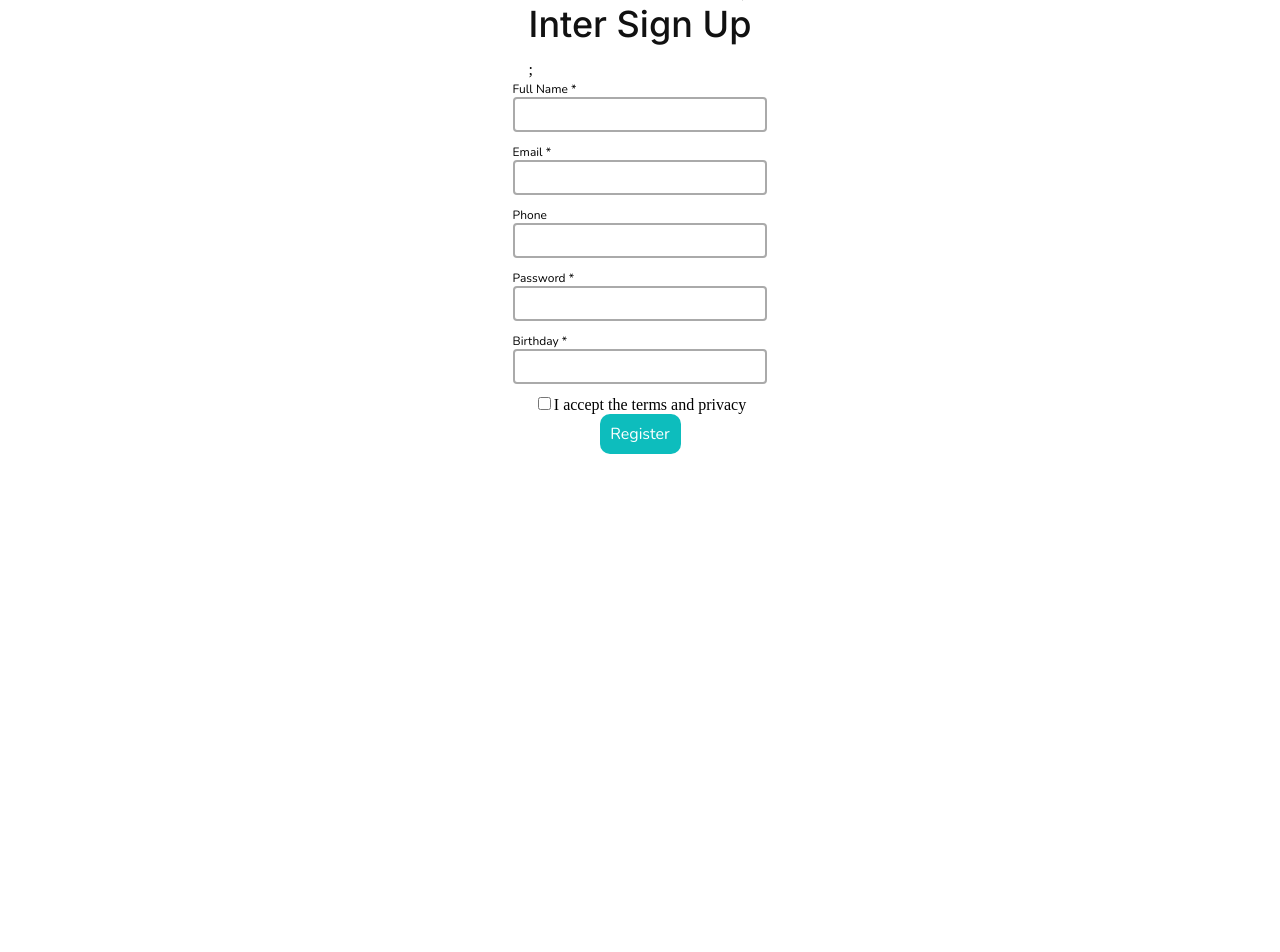
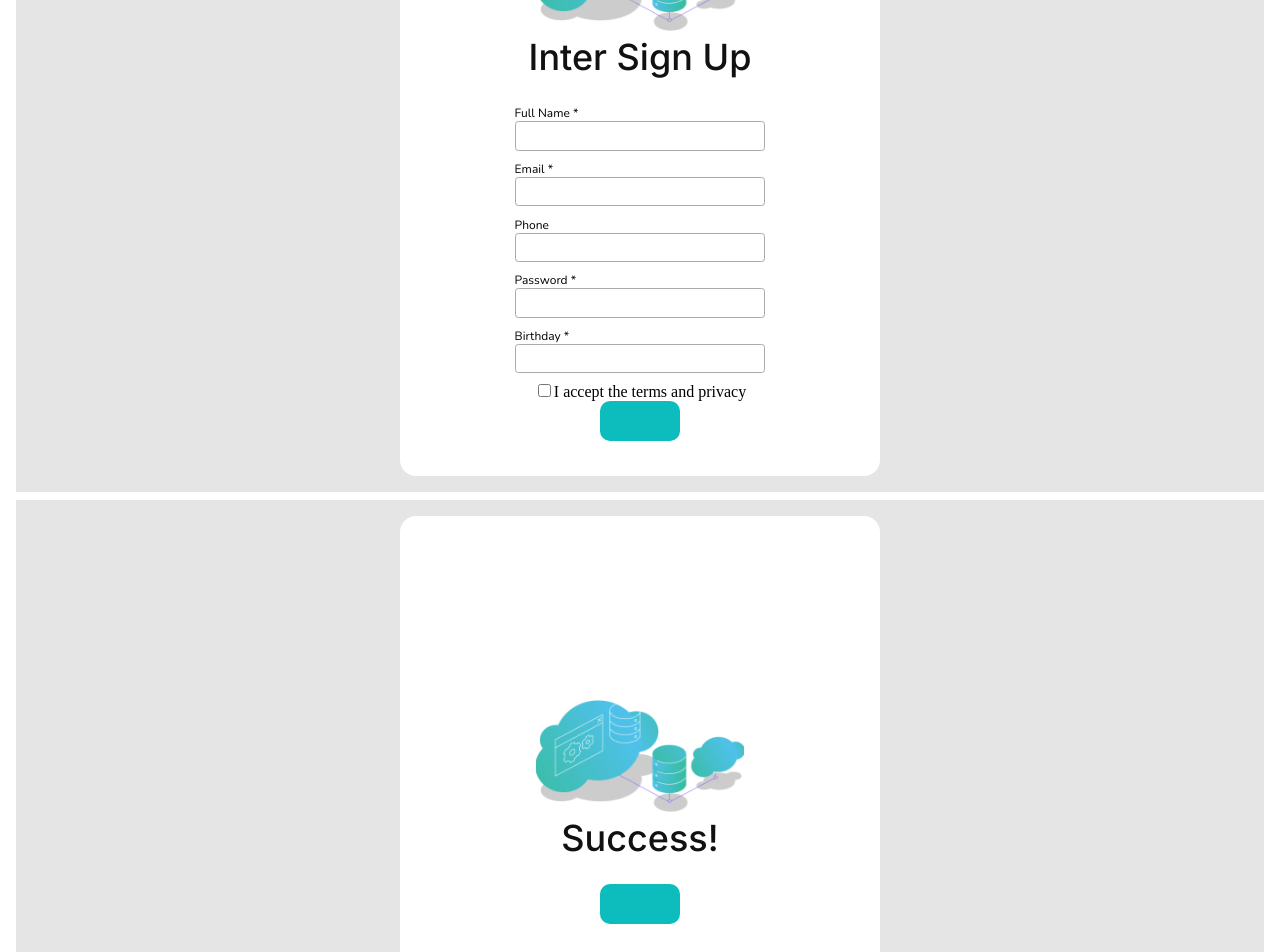
Before and after one commit to palomacha100/formchallengereact, a React (Create React App) app: page / in a window 1280 px wide. Shown: the part 140-1092 px from the top of the page. Before the commit the page ends 800 px from the top, so only its background shows below. Built offline with nearby package versions, Linux system fonts and the light colour scheme.

Commit message:
Feat: Updating components

```diff
--- a/src/App.js
+++ b/src/App.js
@@ -1,7 +1,12 @@
 import { Home } from './pages/Home/Home';
+import { Success } from './pages/Success/Success';
 
 export default function App() {
   return (
-    < Home />
+    <>
+      < Home />
+      <Success />
+    </>
+
   )
 }
--- a/src/components/Button/Button.jsx
+++ b/src/components/Button/Button.jsx
@@ -3,7 +3,7 @@ import { Button } from './styleButton';
 
 export function Confirm() {
     return (
-        <Button>Register</Button>
+        <Button />
 
     );
  }
--- a/src/components/Button/styleButton.js
+++ b/src/components/Button/styleButton.js
@@ -1,13 +1,13 @@
 import styled from 'styled-components';
 
 export const Button = styled.button`
-    width: 81px;
-    height: 40px;
+    width: 5em;
+    height: 2.5em;
     background: #0DBDBD;
     border-radius: 10px;
     border: none;
     font-family: 'Nunito';
-    font-size: 16px;
+    font-size: 1em;
     color: #FFFFFF;
     cursor: pointer;
 `;
--- a/src/components/Header/header.jsx
+++ b/src/components/Header/header.jsx
@@ -1,12 +1,11 @@
 import React from 'react';
-import { Image, Title } from './styleHeader';
-import imageTop from '../imageTop.png'
+import { Image } from './styleHeader';
+import imageTop from '../../assets/imageTop.png';
 
 export function Header() {
     return (
         <div>
-            <Image src={imageTop} />;
-            <Title>Inter Sign Up</Title>;
+            <Image src={imageTop} />
         </div>
 
     )
--- a/src/components/Header/styleHeader.js
+++ b/src/components/Header/styleHeader.js
@@ -1,15 +1,6 @@
 import styled from 'styled-components';
 
 export const Image = styled.img`
-    width: 213px;
-    height: 124px;
+    width: 13em;
+    height: 7em;
 `;
-
-export const Title = styled.h1`
-    font-family: 'Inter';
-    font-weight: 500;
-    font-size: 36px;
-    line-height: 24px;
-    color: #111111;
-    margin-top: 10px;
-`;
--- a/src/components/Inputs/Input.jsx
+++ b/src/components/Inputs/Input.jsx
@@ -15,7 +15,3 @@ export function Enter() {
         </div>
     )
 }
-
-
-
- export default Enter;
--- a/src/components/Inputs/styleInput.js
+++ b/src/components/Inputs/styleInput.js
@@ -2,19 +2,19 @@ import styled from 'styled-components';
 
 export const Label = styled.label`
     font-family: 'Nunito';
-    font-size: 12px;
+    font-size: 0.75em;
     text-align: left;
-    margin-top: 15px;
+    margin-top: 0.93em;
 `;
 
 export const Input = styled.input`
     box-sizing: border-box;
     width: 100%;
-    height: 35px;
+    height: 2.2em;
     background: #FFFFFF;
-    border: 2px solid #AAAAAA;
-    border-radius: 4px;
-    padding: 5px;
-    margin-bottom: 10px;
+    border: 0.125em solid #AAAAAA;
+    border-radius: 0.25em;
+    padding: 0.3em;
+    margin-bottom: 0.625em;
 
 `;
--- a/src/pages/Home/Home.jsx
+++ b/src/pages/Home/Home.jsx
@@ -1,5 +1,5 @@
 import React from 'react';
-import { Container } from './styleHome'
+import { Body, Container, Title } from './styleHome'
 import { Confirm } from '../../components/Button/Button'
 import { Header } from '../../components/Header/header'
 import { Enter } from '../../components/Inputs/Input'
@@ -8,12 +8,16 @@ import { Check } from '../../components/Checkbox/Checkbox'
 
 export function Home() {
   return (
+    <Body>
       <Container>
         <Header />
+        <Title>Inter Sign Up</Title>
         <Enter />
         <Check />
         <Confirm />
       </Container>
+    </Body>
+
   );
 }
 
--- a/src/pages/Home/styleHome.js
+++ b/src/pages/Home/styleHome.js
@@ -7,8 +7,21 @@ export const Container = styled.div`
     align-items: center;
     height: 37em;
     width: 30em;
-    border-radius: 20px;
+    border-radius: 1em;
     margin-right: auto;
     margin-left: auto;
     background-color: white;
 `;
+
+export const Body = styled.body`
+    background-color: #E5E5E5;
+    padding: 1em;
+`;
+
+export const Title = styled.h1`
+    font-family: 'Inter';
+    font-weight: 500;
+    font-size: 2.25em;
+    color: #111111;
+    margin-top: 0.6px;
+`;
--- /dev/null
+++ b/src/pages/Success/Success.jsx
@@ -0,0 +1,19 @@
+import React from 'react';
+import { Body, Container, Title } from '../Home/styleHome'
+import { Confirm } from '../../components/Button/Button'
+import { Header } from '../../components/Header/header'
+
+export function Success() {
+  return (
+    <Body>
+      <Container>
+        <Header />
+        <Title>Success!</Title>
+        <Confirm />
+      </Container>
+    </Body>
+
+  );
+}
+
+export default Success;
```
Also changed, not shown: src/assets/imageTop.png (renamed from src/components/imageTop.png), src/pages/Success/styleSuccess.js (added). Lines whose indentation alone changed are shown as unchanged.
